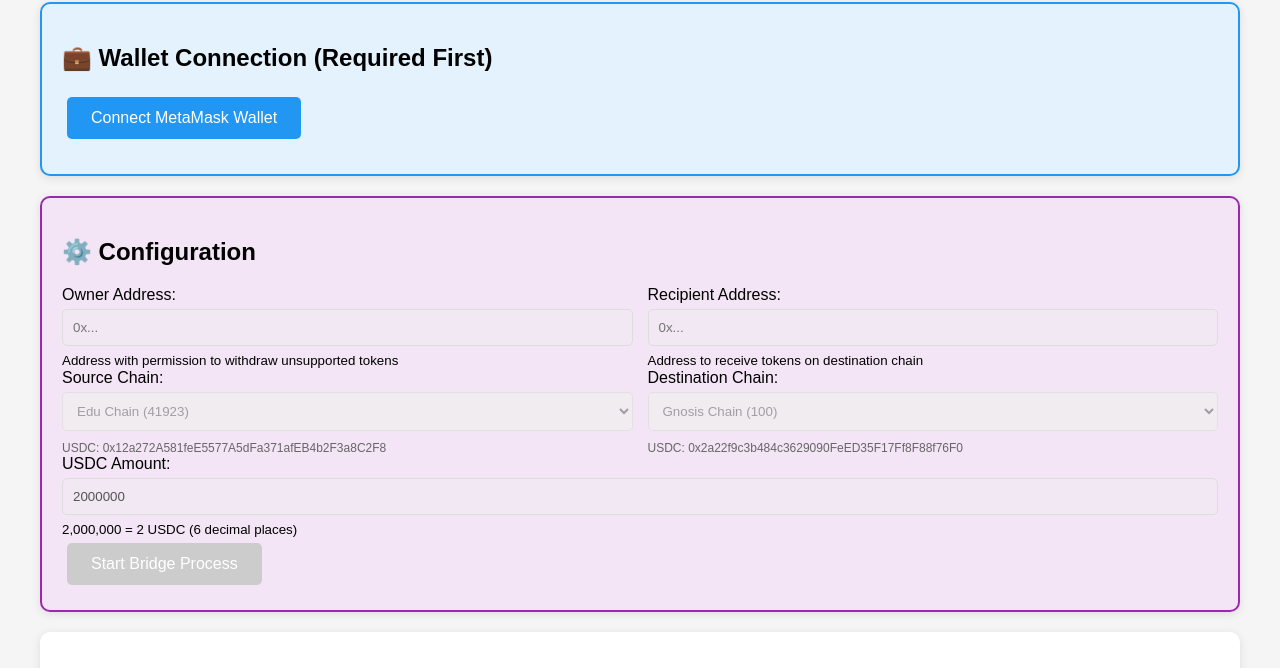
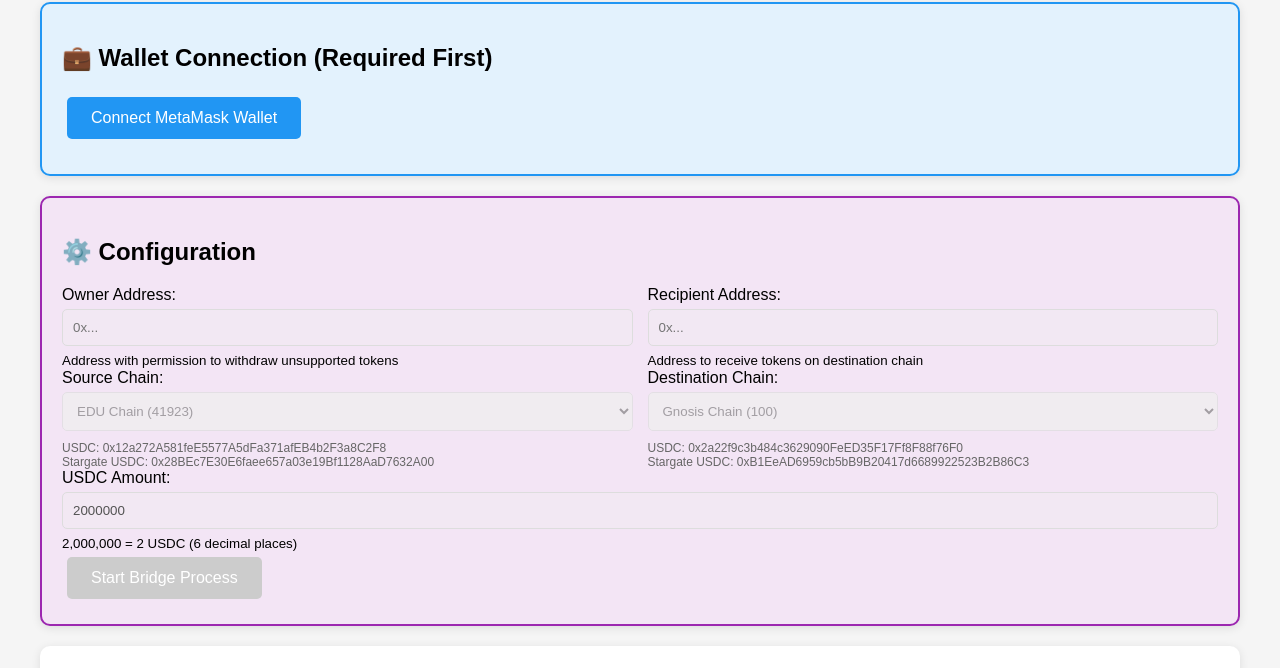
Before and after one commit to zengzengzenghuy/universal-deposit-test-script, a website: page index.html in a window 1280 px wide. Shown: the part 99-767 px from the top of the page. Drawn offline with Linux system fonts and the light colour scheme.

Commit message:
add other chains config

```diff
--- /dev/null
+++ b/config.json
@@ -0,0 +1,250 @@
+{
+    "version": 1,
+    "chains": [
+      {
+        "key": "edu",
+        "name": "EDU Chain",
+        "chainId": 41923,
+        "rpc": {
+          "http": ["https://rpc.edu-chain.raas.gelato.cloud"]
+        },
+        "roles": ["source", "destination"],
+        "contracts": {
+          "proxyFactory": "0x976E725beeaf694Fe79cA50CD9B3b657193FcDb0",
+          "udManager": "0x72439FDa3a67988b241060c0A0d3Cb8AAC123345",
+          "udAccount": "0xA7FEbF3D2c50076eb92eE79BA6083E51873528DD",
+          "usdc": "0x12a272A581feE5577A5dFa371afEB4b2F3a8C2F8",
+          "stargateUsdc": "0x28BEc7E30E6faee657a03e19Bf1128AaD7632A00"
+        },
+        "layerZero": {
+          "endpointId": 40245,
+          "scanBaseUrl": "https://layerzeroscan.com/tx"
+        },
+        "policies": {
+          "minBridgeAmount": "1000000",
+          "maxBridgeAmount": "10000000000"
+        },
+        "signerKeys": {
+          "deployerKeyEnv": "DEPLOYMENT_PRIVATE_KEY",
+          "settlerKeyEnv": "SETTLEMENT_PRIVATE_KEY"
+        },
+        "nativeCurrency": {
+          "name": "EDU Native",
+          "symbol": "EDU",
+          "decimals": 18
+        }
+      },
+      {
+        "key": "gnosis",
+        "name": "Gnosis Chain",
+        "chainId": 100,
+        "rpc": {
+          "http": [
+            {
+              "url": "https://wiser-methodical-pallet.xdai.quiknode.pro/{RPC_API_KEY}",
+              "keyEnv": "RPC_API_KEY"
+            }
+          ]
+        },
+        "roles": ["source", "destination"],
+        "contracts": {
+          "proxyFactory": "0x976E725beeaf694Fe79cA50CD9B3b657193FcDb0",
+          "udManager": "0x72439FDa3a67988b241060c0A0d3Cb8AAC123345",
+          "udAccount": "0xA7FEbF3D2c50076eb92eE79BA6083E51873528DD",
+          "usdc": "0x2a22f9c3b484c3629090FeED35F17Ff8F88f76F0",
+          "stargateUsdc": "0xB1EeAD6959cb5bB9B20417d6689922523B2B86C3"
+        },
+        "layerZero": {
+          "endpointId": 30145,
+          "scanBaseUrl": "https://layerzeroscan.com/tx"
+        },
+        "policies": {
+          "minBridgeAmount": "1000000",
+          "maxBridgeAmount": "10000000000"
+        },
+        "nativeCurrency": { "name": "xDAI", "symbol": "xDAI", "decimals": 18 }
+      },
+      {
+        "key": "arbitrum",
+        "name": "Arbitrum One",
+        "chainId": 42161,
+        "rpc": {
+          "http": [
+            {
+              "url": "{RPC_API_KEY}",
+              "keyEnv": "RPC_API_KEY"
+            }
+          ]
+        },
+        "roles": ["source", "destination"],
+        "contracts": {
+          "proxyFactory": "0x976E725beeaf694Fe79cA50CD9B3b657193FcDb0",
+          "udManager": "0x72439FDa3a67988b241060c0A0d3Cb8AAC123345",
+          "udAccount": "0xA7FEbF3D2c50076eb92eE79BA6083E51873528DD",
+          "usdc": "0xaf88d065e77c8cc2239327c5edb3a432268e5831",
+          "stargateUsdc": "0xe8CDF27AcD73a434D661C84887215F7598e7d0d3"
+        },
+        "layerZero": {
+          "endpointId": 30145,
+          "scanBaseUrl": "https://layerzeroscan.com/tx"
+        },
+        "policies": {
+          "minBridgeAmount": "1000000",
+          "maxBridgeAmount": "10000000000"
+        },
+        "nativeCurrency": { "name": "Ethereum", "symbol": "ETH", "decimals": 18 }
+      },
+      {
+        "key": "base",
+        "name": "Base",
+        "chainId": 8453,
+        "rpc": {
+          "http": [
+            {
+              "url": "https://wiser-methodical-pallet.base-mainnet.quiknode.pro/{RPC_API_KEY}",
+              "keyEnv": "RPC_API_KEY"
+            }
+          ]
+        },
+        "roles": ["source", "destination"],
+        "contracts": {
+          "proxyFactory": "0x976E725beeaf694Fe79cA50CD9B3b657193FcDb0",
+          "udManager": "0x72439FDa3a67988b241060c0A0d3Cb8AAC123345",
+          "udAccount": "0xA7FEbF3D2c50076eb92eE79BA6083E51873528DD",
+          "usdc": "0x833589fcd6edb6e08f4c7c32d4f71b54bda02913",
+          "stargateUsdc": "0x27a16dc786820B16E5c9028b75B99F6f604b5d26"
+        },
+        "layerZero": {
+          "endpointId": 30145,
+          "scanBaseUrl": "https://layerzeroscan.com/tx"
+        },
+        "policies": {
+          "minBridgeAmount": "1000000",
+          "maxBridgeAmount": "10000000000"
+        },
+        "nativeCurrency": { "name": "Ethereum", "symbol": "ETH", "decimals": 18 }
+      },
+      {
+        "key": "ethereum",
+        "name": "Ethereum",
+        "chainId": 1,
+        "rpc": {
+          "http": [
+            {
+              "url": "{RPC_API_KEY}",
+              "keyEnv": "RPC_API_KEY"
+            }
+          ]
+        },
+        "roles": ["source", "destination"],
+        "contracts": {
+          "proxyFactory": "0x976E725beeaf694Fe79cA50CD9B3b657193FcDb0",
+          "udManager": "0x72439FDa3a67988b241060c0A0d3Cb8AAC123345",
+          "udAccount": "0xA7FEbF3D2c50076eb92eE79BA6083E51873528DD",
+          "usdc": "0xa0b86991c6218b36c1d19d4a2e9eb0ce3606eb48",
+          "stargateUsdc": "0xc026395860Db2d07ee33e05fE50ed7bD583189C7"
+        },
+        "layerZero": {
+          "endpointId": 30145,
+          "scanBaseUrl": "https://layerzeroscan.com/tx"
+        },
+        "policies": {
+          "minBridgeAmount": "1000000",
+          "maxBridgeAmount": "10000000000"
+        },
+        "nativeCurrency": { "name": "Ethereum", "symbol": "ETH", "decimals": 18 }
+      },
+      {
+        "key": "optimism",
+        "name": "Optimism",
+        "chainId": 10,
+        "rpc": {
+          "http": [
+            {
+              "url": "{RPC_API_KEY}",
+              "keyEnv": "RPC_API_KEY"
+            }
+          ]
+        },
+        "roles": ["source", "destination"],
+        "contracts": {
+          "proxyFactory": "0x976E725beeaf694Fe79cA50CD9B3b657193FcDb0",
+          "udManager": "0x72439FDa3a67988b241060c0A0d3Cb8AAC123345",
+          "udAccount": "0xA7FEbF3D2c50076eb92eE79BA6083E51873528DD",
+          "usdc": "0x0b2c639c533813f4aa9d7837caf62653d097ff85",
+          "stargateUsdc": "0xcE8CcA271Ebc0533920C83d39F417ED6A0abB7D0"
+        },
+        "layerZero": {
+          "endpointId": 30145,
+          "scanBaseUrl": "https://layerzeroscan.com/tx"
+        },
+        "policies": {
+          "minBridgeAmount": "1000000",
+          "maxBridgeAmount": "10000000000"
+        },
+        "nativeCurrency": { "name": "OP token", "symbol": "OP", "decimals": 18 }
+      }
+    ],
+    "routes": [
+      {
+        "source": "edu",
+        "destination": "gnosis",
+        "token": "USDC",
+        "enabled": true
+      },
+      {
+        "source": "gnosis",
+        "destination": "edu",
+        "token": "USDC",
+        "enabled": true
+      },
+      {
+        "source": "gnosis",
+        "destination": "arbitrum",
+        "token": "USDC",
+        "enabled": true
+      },
+      {
+        "source": "gnosis",
+        "destination": "base",
+        "token": "USDC",
+        "enabled": true
+      },
+      {
+        "source": "gnosis",
+        "destination": "ethereum",
+        "token": "USDC",
+        "enabled": true
+      },
+      {
+        "source": "gnosis",
+        "destination": "optimism",
+        "token": "USDC",
+        "enabled": true
+      },
+      {
+        "source": "arbitrum",
+        "destination": "gnosis",
+        "token": "USDC",
+        "enabled": true
+      },
+      {
+        "source": "base",
+        "destination": "gnosis",
+        "token": "USDC",
+        "enabled": true
+      },
+      {
+        "source": "ethereum",
+        "destination": "gnosis",
+        "token": "USDC",
+        "enabled": true
+      },
+      {
+        "source": "optimism",
+        "destination": "gnosis",
+        "token": "USDC",
+        "enabled": true
+      }
+    ]
+  }
--- a/index.html
+++ b/index.html
@@ -165,24 +165,20 @@
         <div>
           <label>Source Chain:</label>
           <select id="sourceChain" disabled>
-            <option value="41923">Edu Chain (41923)</option>
-            <option value="100">Gnosis Chain (100)</option>
-            <option value="42161">Arbitrum (42161)</option>
+            <!-- Options will be populated from config.json -->
           </select>
           <div class="chain-info" id="sourceChainInfo">
-            USDC: 0x12a272A581feE5577A5dFa371afEB4b2F3a8C2F8
+            <!-- Chain info will be populated dynamically -->
           </div>
         </div>
 
         <div>
           <label>Destination Chain:</label>
           <select id="dstChain" disabled>
-            <option value="100" selected>Gnosis Chain (100)</option>
-            <option value="41923">Edu Chain (41923)</option>
-            <option value="42161">Arbitrum (42161)</option>
+            <!-- Options will be populated from config.json -->
           </select>
           <div class="chain-info" id="dstChainInfo">
-            USDC: 0x2a22f9c3b484c3629090FeED35F17Ff8F88f76F0
+            <!-- Chain info will be populated dynamically -->
           </div>
         </div>
       </div>
@@ -247,21 +243,50 @@
       let currentStep = 0;
       let apiKey = null;
 
-      // Chain configurations
-      const chainConfigs = {
+      // Load chain configurations from config.json
+      let chainConfigs = {};
+      let configData = null;
+
+      // Load config.json
+      async function loadConfig() {
+        try {
+          const response = await fetch('./config.json');
+          configData = await response.json();
+
+          // Build chain configs from config.json
+          chainConfigs = {};
+          configData.chains.forEach(chain => {
+            chainConfigs[chain.chainId] = {
+              name: chain.name,
+              usdc: chain.contracts.usdc,
+              stargateUsdc: chain.contracts.stargateUsdc
+            };
+          });
+
+          // Populate chain selects
+          populateChainSelects();
+        } catch (error) {
+          console.error('Failed to load config.json:', error);
+          // Fallback to hardcoded configs
+          chainConfigs = {
             41923: {
               name: "Edu Chain",
               usdc: "0x12a272A581feE5577A5dFa371afEB4b2F3a8C2F8",
+              stargateUsdc: "0x28BEc7E30E6faee657a03e19Bf1128AaD7632A00"
             },
             100: {
               name: "Gnosis Chain",
               usdc: "0x2a22f9c3b484c3629090FeED35F17Ff8F88f76F0",
+              stargateUsdc: "0xB1EeAD6959cb5bB9B20417d6689922523B2B86C3"
             },
             42161: {
               name: "Arbitrum",
               usdc: "0xaf88d065e77c8cc2239327c5edb3a432268e5831",
-        },
+              stargateUsdc: "0xe8CDF27AcD73a434D661C84887215F7598e7d0d3"
+            }
           };
+        }
+      }
 
       // Update chain info when selection changes
       document
@@ -276,16 +301,45 @@
           updateChainInfo();
         });
 
+      function populateChainSelects() {
+        const sourceSelect = document.getElementById('sourceChain');
+        const dstSelect = document.getElementById('dstChain');
+
+        // Clear existing options
+        sourceSelect.innerHTML = '';
+        dstSelect.innerHTML = '';
+
+        // Populate with chains from config
+        Object.entries(chainConfigs).forEach(([chainId, config]) => {
+          const sourceOption = new Option(`${config.name} (${chainId})`, chainId);
+          const dstOption = new Option(`${config.name} (${chainId})`, chainId);
+
+          sourceSelect.add(sourceOption);
+          dstSelect.add(dstOption.cloneNode(true));
+        });
+
+        // Set default selections if available
+        if (chainConfigs[41923]) sourceSelect.value = '41923'; // Edu Chain
+        if (chainConfigs[100]) dstSelect.value = '100'; // Gnosis Chain
+
+        updateChainInfo();
+      }
+
       function updateChainInfo() {
         const sourceChain = document.getElementById("sourceChain").value;
         const dstChain = document.getElementById("dstChain").value;
 
+        if (chainConfigs[sourceChain]) {
           document.getElementById(
             "sourceChainInfo"
-        ).textContent = `USDC: ${chainConfigs[sourceChain].usdc}`;
+          ).innerHTML = `USDC: ${chainConfigs[sourceChain].usdc}<br>Stargate USDC: ${chainConfigs[sourceChain].stargateUsdc}`;
+        }
+
+        if (chainConfigs[dstChain]) {
           document.getElementById(
             "dstChainInfo"
-        ).textContent = `USDC: ${chainConfigs[dstChain].usdc}`;
+          ).innerHTML = `USDC: ${chainConfigs[dstChain].usdc}<br>Stargate USDC: ${chainConfigs[dstChain].stargateUsdc}`;
+        }
       }
 
       // Override console.log to capture logs
@@ -553,7 +607,7 @@
       }
 
       // Initialize
-      updateChainInfo();
+      loadConfig();
     </script>
   </body>
 </html>
```
Lines whose indentation alone changed are shown as unchanged.
